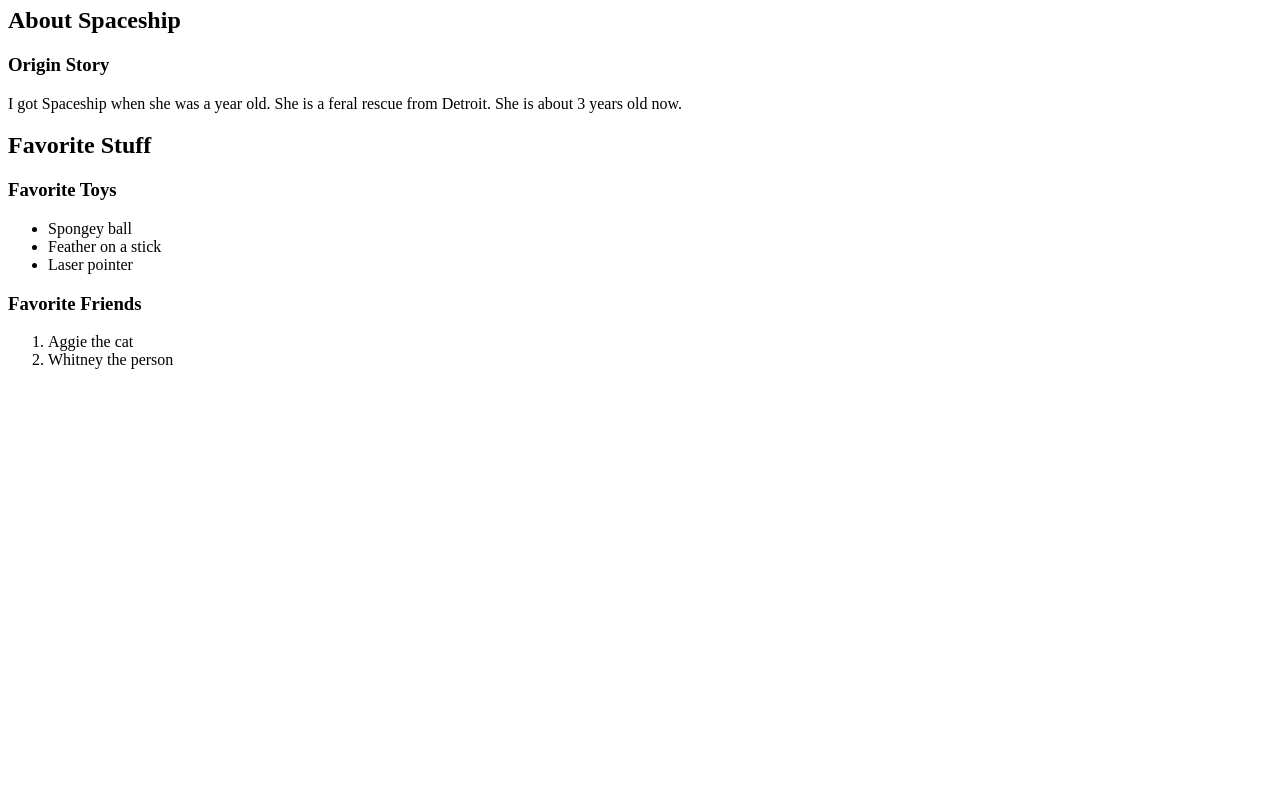
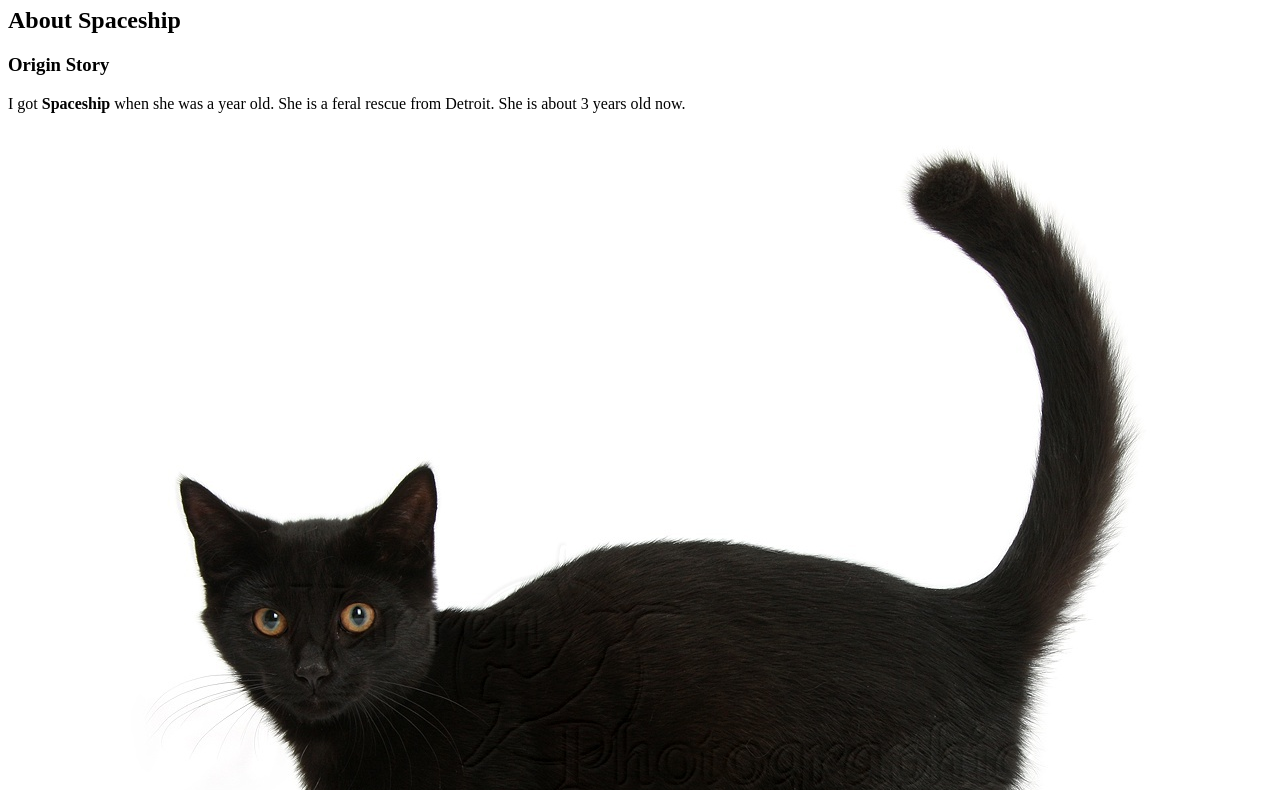
Before and after one commit to grepcats/pets, a plain HTML site: page spaceship-cat.html in a window 1280 px wide. Shown: the part 73-863 px from the top of the page. Before the commit the page ends 800 px from the top, so only its background shows below. Drawn offline with Linux system fonts and the light colour scheme.

Commit message:
added style sheet and image

```diff
--- a/spaceship-cat.html
+++ b/spaceship-cat.html
@@ -9,8 +9,8 @@
 
     <!--when i got her, how old, about, personality, favorite toys, favorite friends, favorite food -->
     <h3>Origin Story</h3>
-    <p>I got Spaceship when she was a year old. She is a feral rescue from Detroit. She is about 3 years old now.<p>
-
+    <p>I got <strong>Spaceship</strong> when she was a year old. She is a feral rescue from Detroit. She is about 3 years old now.<p>
+    <p><img src="img/fakecat.jpg" alt="picture of a black cat">
     <h2>Favorite Stuff</h2>
     <h3>Favorite Toys</h3>
     <ul>
```
Also changed, not shown: css/style.css (added), img/fakecat.jpg (added).
